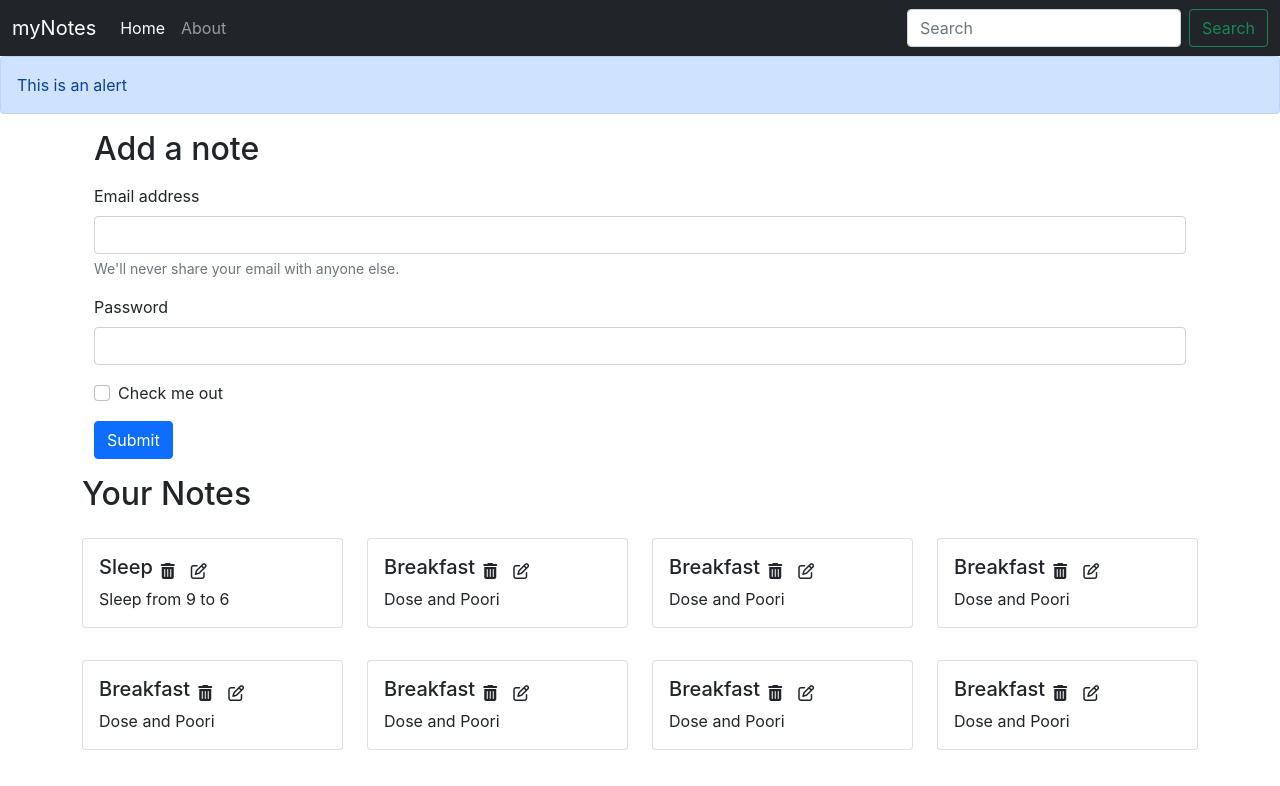
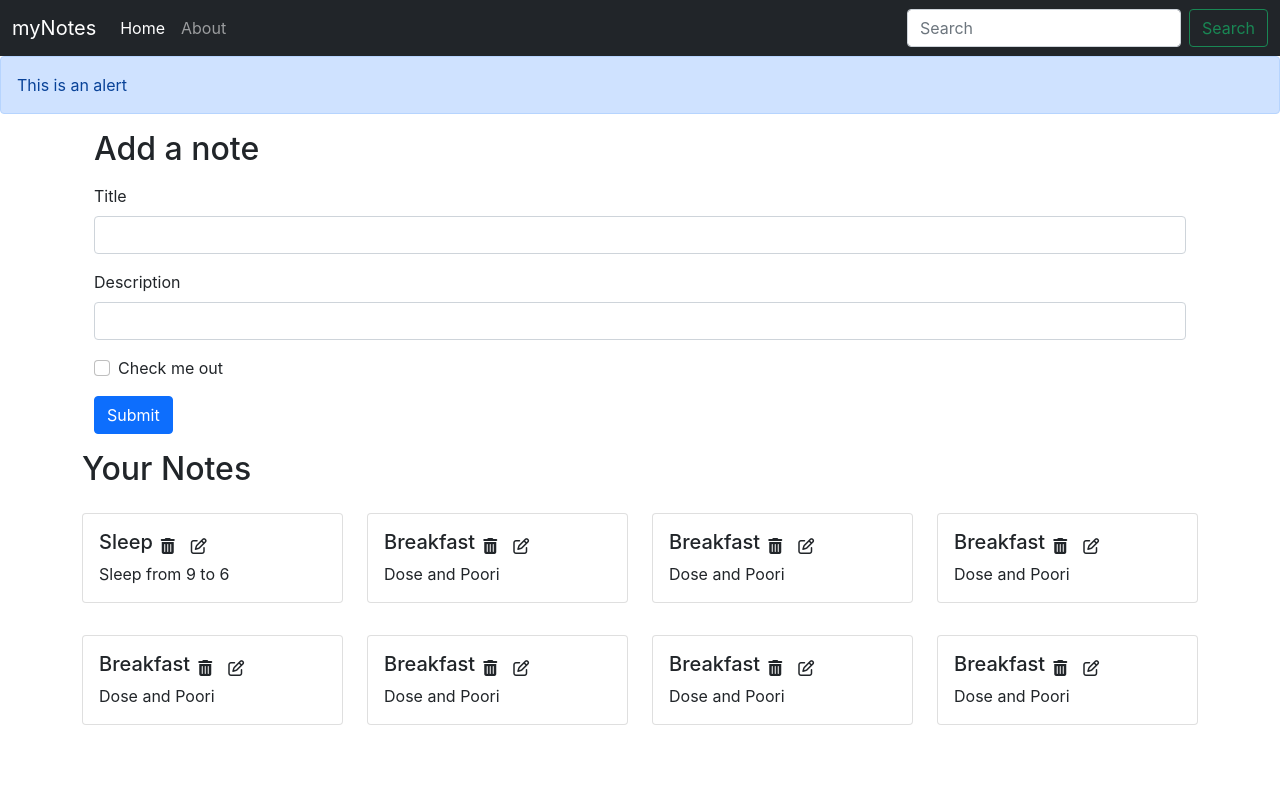
Before and after one commit to Goutham-02/my-notes, a React (Create React App) app: page / in a window 1280 px wide. Shown: the top 786 px of the page. Built offline with nearby package versions, Linux system fonts and the light colour scheme.

Commit message:
AddNote component added to Frontend

```diff
--- /dev/null
+++ b/src/components/AddNote.js
@@ -0,0 +1,41 @@
+import React, { useContext, useState} from 'react';
+import noteContext from '../context/notes/noteContext';
+
+const AddNote = () => {
+    const context = useContext(noteContext);
+    const { addNote } = context;
+    const [note, setNote] = useState({title: "", description: "", tag: "default"});
+
+    const handleClick = (e) => {
+        e.preventDefault();
+        addNote(note.title, note.description, note.tag);
+    };
+
+    const onChange = (e) => {
+        setNote({...note, [e.target.name]: e.target.value})
+    };
+
+    return (
+        <div className='container my-3'>
+            <h2>Add a note</h2>
+            <form className='my-3'>
+                <div className="mb-3">
+                    <label htmlFor="title" className="form-label">Title</label>
+                    <input type="email" className="form-control" id="title" name="title" aria-describedby="emailHelp" onChange={onChange}/>
+                </div>
+                <div className="mb-3">
+                    <label htmlFor="description" className="form-label">Description</label>
+                    <input type="text" className="form-control" id="description" name='description' onChange={onChange}/>
+                </div>
+                <div className="mb-3 form-check">
+                    <input type="checkbox" className="form-check-input" id="exampleCheck1" />
+                    <label className="form-check-label" htmlFor="exampleCheck1">Check me out</label>
+                </div>
+                <button type="submit" className="btn btn-primary" onClick={handleClick}>Submit</button>
+            </form>
+        </div>
+
+    )
+}
+
+export default AddNote
--- a/src/components/Home.js
+++ b/src/components/Home.js
@@ -1,29 +1,8 @@
-import React, { useContext } from 'react'
 import Notes from './Notes';
 
 const Home = () => {
   return (
     <>
-      <div className='container my-3'>
-        <h2>Add a note</h2>
-        <form className='my-3'>
-          <div className="mb-3">
-            <label htmlFor="exampleInputEmail1" className="form-label">Email address</label>
-            <input type="email" className="form-control" id="exampleInputEmail1" aria-describedby="emailHelp" />
-            <div id="emailHelp" className="form-text">We'll never share your email with anyone else.</div>
-          </div>
-          <div className="mb-3">
-            <label htmlFor="exampleInputPassword1" className="form-label">Password</label>
-            <input type="password" className="form-control" id="exampleInputPassword1" />
-          </div>
-          <div className="mb-3 form-check">
-            <input type="checkbox" className="form-check-input" id="exampleCheck1" />
-            <label className="form-check-label" htmlFor="exampleCheck1">Check me out</label>
-          </div>
-          <button type="submit" className="btn btn-primary">Submit</button>
-        </form>
-      </div>
-
       <Notes />
     </>
   )
--- a/src/components/Notes.js
+++ b/src/components/Notes.js
@@ -1,17 +1,21 @@
 import React, { useContext } from 'react'
 import noteContext from '../context/notes/noteContext';
 import Noteitem from './Noteitem';
+import AddNote from './AddNote';
 
 const Notes = () => {
     const context = useContext(noteContext);
-    const { notes, setNotes } = context;
+    const { notes, addNote } = context;
     return (
-        <div className="row my-3">
-            <h2>Your Notes</h2>
-            {notes.map((note) => {
-                return <Noteitem key={note._id} note={note}/>;
-            })}
-        </div>
+        <>
+            <AddNote />
+            <div className="row my-3">
+                <h2>Your Notes</h2>
+                {notes.map((note) => {
+                    return <Noteitem key={note._id} note={note} />;
+                })}
+            </div>
+        </>
     )
 }
 
--- a/src/context/notes/NoteState.js
+++ b/src/context/notes/NoteState.js
@@ -69,8 +69,32 @@
     }
   ]
   const [notes, setNotes] = useState(notesInitial);
+
+  //Add a note
+  const addNote = (title, description, tag) => {
+    // TODO: API Call
+    console.log("Adding a new note");
+    const note = {
+      "_id": "6678d75c449079031847e",
+      "title": title,
+      "description": description,
+      "tag": tag,
+      "date": "2024-06-25T12:48:13.682Z",
+      "__v": 0
+    };
+    setNotes(notes.concat(note))
+  }
+  //Delete a note
+  const deleteNote = () => {
+
+  }
+  //Edit a note
+  const editNote = () => {
+
+  }
+
   return (
-        <noteContext.Provider value={{notes, setNotes}}>
+    <noteContext.Provider value={{ notes, addNote, deleteNote, editNote }}>
       {props.children}
     </noteContext.Provider>
   )
```
Lines whose indentation alone changed are shown as unchanged.
